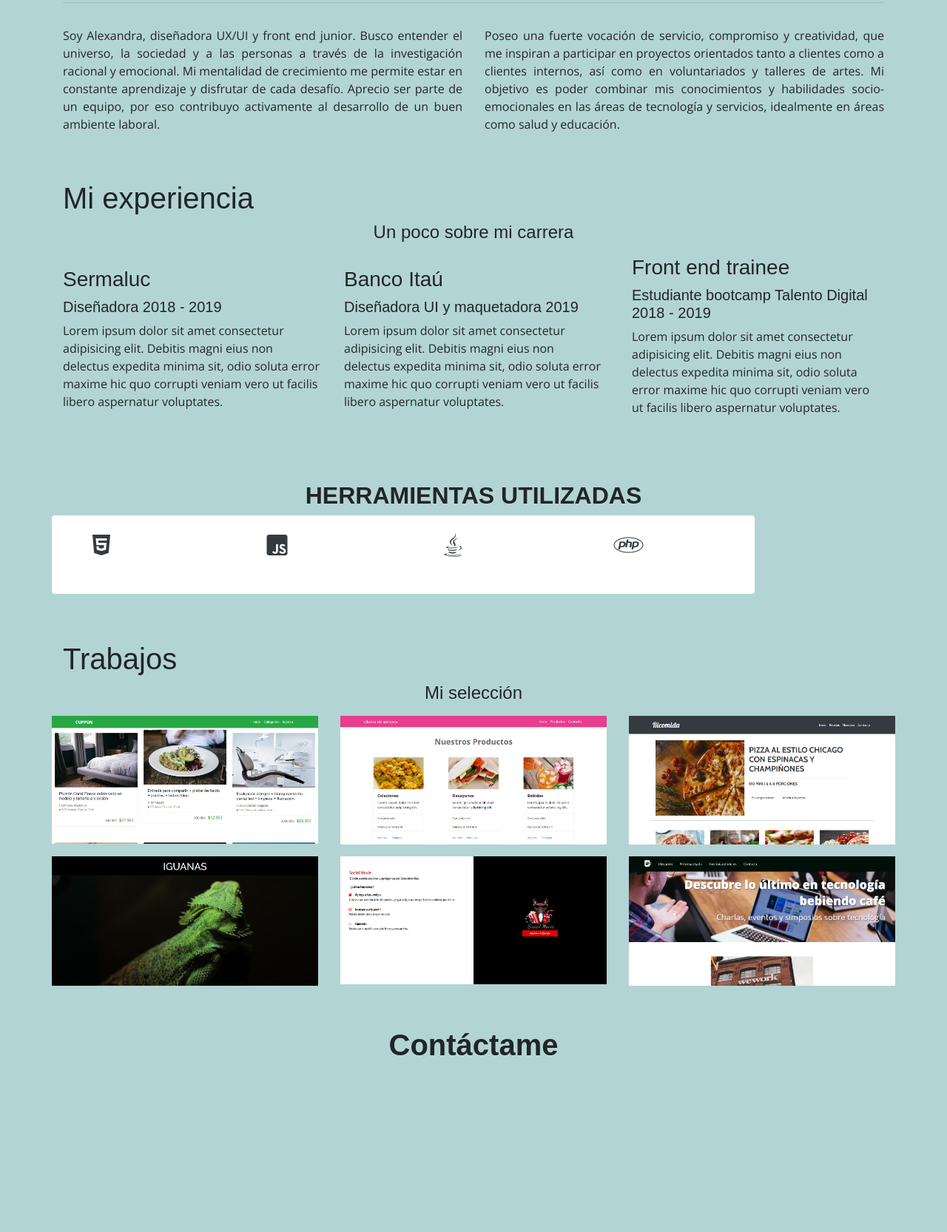
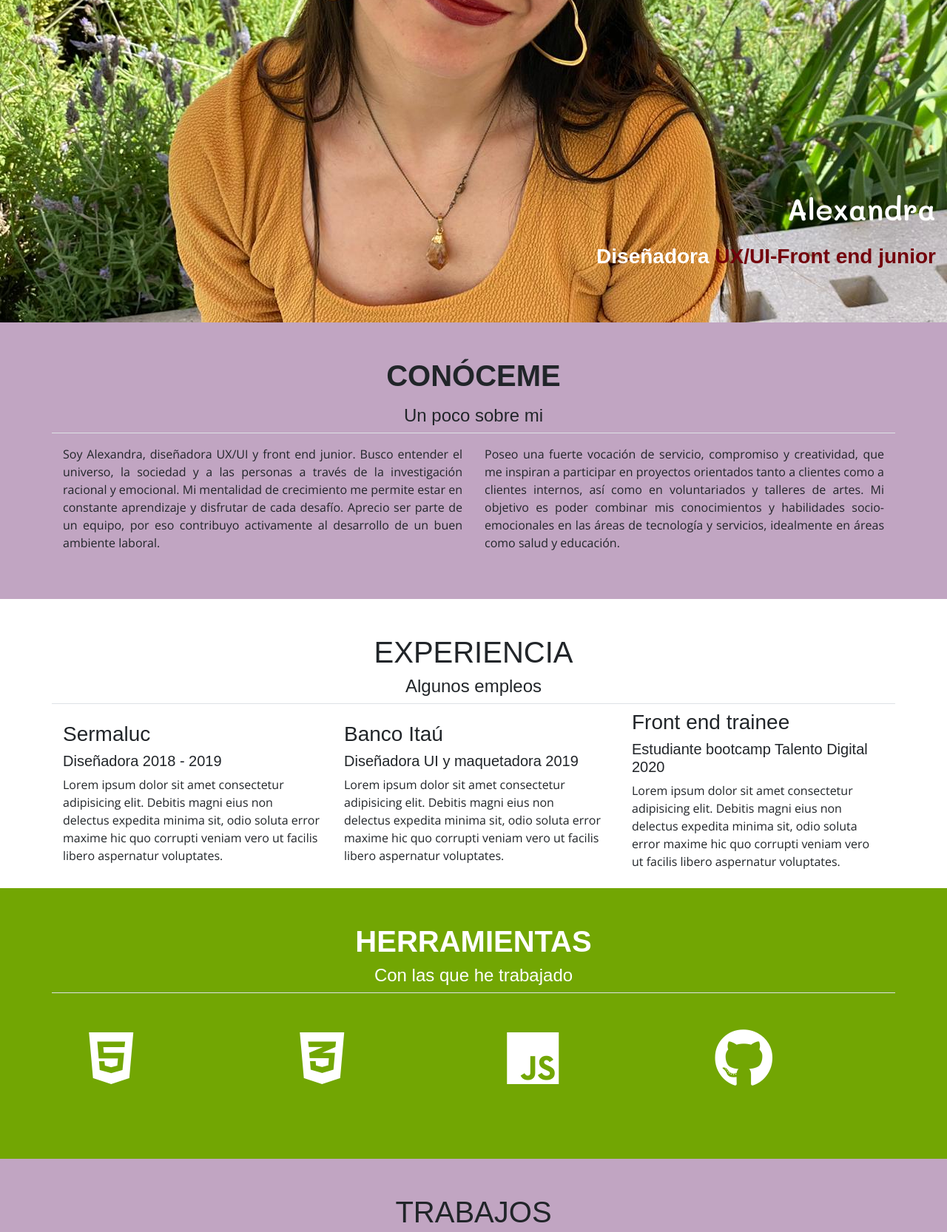
Before and after one commit to alexandraalvarez/Portfolio, a plain HTML site: page index.html in a window 1280 px wide. Shown: the part 424-2090 px from the top of the page at 74% size. Drawn offline with nearby package versions, Linux system fonts and the light colour scheme; a script that the page names is missing; a web font is replaced by a local one.

Commit message:
estilos versión escritorio listos, falta revisar mobile

```diff
--- a/assets/css/styles.css
+++ b/assets/css/styles.css
@@ -4,20 +4,55 @@
 
 /*
 colores:
-#B3D4D4 lavanda pálido /// #C1A5C2 lavanda original canva intermedio /// #BA7FC2 lavanda actual canva intenso
-#73020C rojo lentes /// #C2A422 vestido mostaza ///  #72A603 verde hojitas soleadas
-/// #BF8975 rosa grisáceo*/
+#C1A5C2 lavanda original canva intermedio /// #BA7FC2 lavanda actual canva intenso /// #BF8975 rosa grisáceo
+#73020C rojo lentes /// #C2A422 vestido mostaza ///  #72A603 verde hojitas soleadas*/
 
+/*estilos generales*/
+html {
+    scroll-behavior: smooth;
+}
 body {
     font-family: 'Open Sans', sans-serif;
-    background-color: #B3D4D4;
+    background-color: #C1A5C2;
 }
 h1, h2, h3, h4, h5 {
     font-family: 'Imprima', sans-serif;
 }
+/*estilos nav*/
+nav {
+    background-color: #73020C;
+    font-family: 'Imprima', sans-serif;
+}
 .logo {
     font-family: 'Mali', cursive;
+    font-size: 2.5em;
 }
-#divKnowMe {
+/*estilos header*/
+#headerKnowMe {
     background-image: url(/assets/img/perfil-1.jpg);
+    background-repeat: no-repeat;
+    background-size: cover;
+    background-position: center;
+    height: 48em;
+    margin-top: 5.75em;
 }
+.spanHeadColor {
+    color: #73020C;
+}
+/*estilos mi experiencia*/
+#myExper {
+    background-color: #FFFFFF;
+}
+/*estilos herramientas*/
+#tools {
+    background-color: #72A603;
+}
+/*estilos contáctame*/
+#contactMe {
+    background-color: #FFFFFF;
+}
+/*estilos footer*/
+footer {
+    background-color: #73020C;
+    font-family: 'Imprima', sans-serif;
+}
--- a/index.html
+++ b/index.html
@@ -14,37 +14,36 @@
     <title>Alexandra</title>
 </head>
 <body>
+
     <nav class="navbar navbar-expand-lg navbar-dark fixed-top text-white mb-2">
         <div class="container">
-            <a class="navbar-brand" href="#">
-
-            </a>
+            <h1 class="navbar-brand logo">Alexandra</h1>
             <button class="navbar-toggler " type="button" data-toggle="collapse" data-target="#navbarNavAltMarkup"
                 aria-controls="navbarNavAltMarkup" aria-expanded="false" aria-label="Toggle navigation">
                 <span class="navbar-toggler-icon"></span>
             </button>
             <div class="collapse navbar-collapse" id="navbarNavAltMarkup">
                 <ul class="navbar-nav ml-auto">
-                    <li class="nav-item nav-link active" href="#">Conóceme<span class="sr-only">(current)</span></li>
-                    <li><a class="nav-item nav-link active" href="#">Mi experiencia</a></li>
-                    <li><a class="nav-item nav-link active" href="#">Mis trabajo</a></li>
-                    <li><a class="nav-item nav-link active" href="#">Contáctame</a></li>
+                    <li class="nav-item nav-link active" href="#knowMe">Conóceme<span class="sr-only">(current)</span></li>
+                    <li><a class="nav-item nav-link active" href="#myExper">Mi experiencia</a></li>
+                    <li><a class="nav-item nav-link active" href="#myWork">Mis trabajos</a></li>
+                    <li><a class="nav-item nav-link active" href="#contactMe">Contáctame</a></li>
                 </ul>
             </div>
         </div>
     </nav>
 
-    <header class=" text-white d-flex justify-content-end align-items-end text-right py-5 mt-4 ">
-        <div id="divKnowMe" class="container mb-3">
-          <h1 class="titles me display-3 font-weight-bold">Alexandra</h1>
-          <h2 class="titles me ">Diseñadora UX/UI - Front end junior</h2>
+    <header id="headerKnowMe" class="container-fluid d-flex justify-content-end align-items-end text-right text-white py-5">
+        <div  class="mb-3">
+          <h1 class="display-3 font-weight-bold text-white logo">Alexandra</h1>
+          <h3 class="h3HeadColor font-weight-bold text-white mt-4">Diseñadora <span class="spanHeadColor">UX/UI-Front end junior</span> </h3>
         </div>
     </header>
 
-    <section  class="container text-center my-5 d-none d-sm-block">
-        <h2 class="titles font-weight-bold display-3 my-3">Sobre mí</h2>
-        <hr>
-        <div class="row">
+    <section id="knowMe" class="container text-center my-5 d-none d-sm-block">
+        <h1 class="titles font-weight-bold my-3">CONÓCEME</h1>
+        <h4>Un poco sobre mi</h4>
+        <div class="row border-top">
           <div class="col-md-6">
             <p class="my-3 text-justify">Soy Alexandra, diseñadora UX/UI y front end junior. Busco entender el universo, la sociedad y a las
                 personas a través de la investigación racional y emocional. Mi mentalidad de crecimiento me permite estar en constante
@@ -62,15 +61,13 @@
         </div>
     </section>
 
-    <section id="exp">
+    <section id="myExper">
         <div class="container">
-          <div class="row mt-5">
-            <div class="col">
-            <h1 class="title">Mi experiencia</h1>
-            <h4 class="text-center">Un poco sobre mi carrera</h4>
-          </div>
-        </div>
         <div class="row">
+            <div class="col xs-12 col-sm-12 col-md-12 text-center border-bottom mt-5">
+                <h1>EXPERIENCIA</h1>
+                <h4>Algunos empleos</h4>
+              </div>
           <div class="col-xs-12 col-sm-12 col-md-4 pt-4 py-2">
             <h3 class="exp-title">Sermaluc</h3>
             <h5>Diseñadora 2018 - 2019</h5>
@@ -87,7 +84,7 @@
           </div>
           <div class="col-xs-12 col-sm-12 col-md-4 px-4 py-2">
             <h3 class="exp-title">Front end trainee</h3>
-            <h5>Estudiante bootcamp Talento Digital 2018 - 2019</h5>
+            <h5>Estudiante bootcamp Talento Digital 2020</h5>
             <p>Lorem ipsum dolor sit amet consectetur adipisicing elit. Debitis magni eius non
                 delectus expedita minima sit, odio soluta error maxime hic quo corrupti veniam vero ut facilis
                 libero aspernatur voluptates.</p>
@@ -96,54 +93,46 @@
       </div>
     </section>
 
-    <section>
-        <div class="container d-none d-md-block my-5 py-3">
+    <section id="tools" class="py-5">
+        <div class="container d-none d-md-block text-white">
             <div class="row">
-
-                <div class="col-12 text-center">
-                    <h2 class="font-weight-bold titles">HERRAMIENTAS UTILIZADAS</h2>
+                <div class="col-12 text-center border-bottom">
+                    <h1 class="font-weight-bold">HERRAMIENTAS</h1>
+                    <h4>Con las que he trabajado</h4>
                 </div>
-
-                <div class="col-10 bg-white text-dark rounded pt-4 pb-5">
+                <div class="col-12 rounded pt-5 pb-5">
                     <div id="blogCarousel" class="carousel slide" data-ride="carousel">
-
-                        <ol class="carousel-indicators">
-                            <li data-target="#blogCarousel" data-slide-to="0" class="active"></li>
-                            <li data-target="#blogCarousel" data-slide-to="1"></li>
-                        </ol>
-
                         <div class="carousel-inner">
-
                             <div class="carousel-item active text-center">
                                <div class="row">
                                     <div class="col-3">
-                                        <i class="fab fa-html5 fa-2x" data-container="body" data-toggle="popover" data-trigger="hover" data-placement="bottom" data-content="HTML5"></i>
+                                        <i class="fab fa-html5 fa-5x" data-container="body" data-toggle="popover" data-trigger="hover" data-placement="bottom" data-content="HTML5"></i>
                                     </div>
                                     <div class="col-3">
-                                        <i class="fab fa-js-square fa-2x" data-container="body" data-toggle="popover" data-trigger="hover" data-placement="bottom" data-content="JavaScript"></i>
+                                        <i class="fab fa-css3-alt fa-5x" data-container="body" data-toggle="popover" data-trigger="hover" data-placement="bottom" data-content="CSS3"></i>
                                     </div>
                                     <div class="col-3">
-                                        <i class="fab fa-java fa-2x" data-container="body" data-toggle="popover" data-trigger="hover" data-placement="bottom" data-content="Java"></i>
+                                        <i class="fab fa-js fa-5x" data-container="body" data-toggle="popover" data-trigger="hover" data-placement="bottom" data-content="JavaScript"></i>
                                     </div>
+
                                     <div class="col-3">
-                                        <i class="fab fa-php fa-2x" data-container="body" data-toggle="popover" data-trigger="hover" data-placement="bottom" data-content="PHP"></i>
+                                        <i class="fab fa-github fa-5x" data-container="body" data-toggle="popover" data-trigger="hover" data-placement="bottom" data-content="PHP"></i>
                                     </div>
                                 </div>
                             </div>
-
                             <div class="carousel-item text-center">
                                 <div class="row">
                                     <div class="col-3">
-                                        <i class="fab fa-laravel fa-2x" data-container="body" data-toggle="popover" data-trigger="hover" data-placement="bottom" data-content="Laravel"></i>
+                                        <i class="fab fa-invision fa-5x" data-container="body" data-toggle="popover" data-trigger="hover" data-placement="bottom" data-content="Invision"></i>
                                     </div>
                                     <div class="col-3">
-                                        <i class="fas fa-database fa-2x" data-container="body" data-toggle="popover" data-trigger="hover" data-placement="bottom" data-content="SQL"></i>
+                                        <i class="fab fa-sketch fa-5x" data-container="body" data-toggle="popover" data-trigger="hover" data-placement="bottom" data-content="Sketch"></i>
                                     </div>
                                     <div class="col-3">
-                                        <i class="fab fa-css3-alt fa-2x" data-container="body" data-toggle="popover" data-trigger="hover" data-placement="bottom" data-content="CSS"></i>
+                                        <i class="fab fa-sass fa-5x" data-container="body" data-toggle="popover" data-trigger="hover" data-placement="bottom" data-content="Sass"></i>
                                     </div>
                                     <div class="col-3">
-                                        <i class="fab fa-sass fa-2x" data-container="body" data-toggle="popover" data-trigger="hover" data-placement="bottom" data-content="Sass"></i>
+                                        <i class="fab fa-vuejs fa-5x" data-container="body" data-toggle="popover" data-trigger="hover" data-placement="bottom" data-content="Vue"></i>
                                     </div>
                                 </div>
                             </div>
@@ -154,30 +143,29 @@
         </div>
     </section>
 
-    <section id="work">
+    <section id="myWork">
         <div class="container">
-          <div class="row mt-5">
-            <div class="col">
-              <h1 class="title">Trabajos</h1>
-              <h4 class="text-center">Mi selección</h4>
-            </div>
-            <div class="row">
-                <div class="col-xs-12 col-sm-12 col-md-4">
+            <div class="row mt-5">
+                <div class="col-xs-12 col-sm-12 col-md-12 text-center border-bottom">
+                    <h1>TRABAJOS</h1>
+                    <h4>Mi selección</h4>
+                  </div>
+                <div class="col-xs-12 col-sm-12 col-md-4 pt-3">
                     <img src="assets/img/cuppon.png" class="img-fluid py-2 mx-auto d-block" alt=""><a href="https://alexandraalvarez.github.io/cuppon/"></a>
                 </div>
-                <div class="col-xs-12 col-sm-12 col-md-4">
+                <div class="col-xs-12 col-sm-12 col-md-4 pt-3">
                     <img src="assets/img/suricata-comidas.png" class="img-fluid py-2 mx-auto d-block" alt=""><a href="https://alexandraalvarez.github.io/suricata/"></a>
                 </div>
-                <div class="col-xs-12 col-sm-12 col-md-4">
+                <div class="col-xs-12 col-sm-12 col-md-4 pt-3">
                     <img src="assets/img/ricomida.png" class="img-fluid py-2 mx-auto d-block" alt=""><a href="https://alexandraalvarez.github.io/ricomida/"></a>
                 </div>
-                <div class="col-xs-12 col-sm-12 col-md-4">
+                <div class="col-xs-12 col-sm-12 col-md-4 pb-5">
                     <img src="assets/img/iguanas.png" class="img-fluid py-2 mx-auto d-block" alt=""><a href="https://alexandraalvarez.github.io/iguana-page/"></a>
                 </div>
-                <div class="col-xs-12 col-sm-12 col-md-4">
+                <div class="col-xs-12 col-sm-12 col-md-4 pb-5">
                     <img src="assets/img/social-movie.png" class="img-fluid py-2 mx-auto d-block" alt=""><a href=" https://alexandraalvarez.github.io/social-movie/"></a>
                 </div>
-                <div class="col-xs-12 col-sm-12 col-md-4">
+                <div class="col-xs-12 col-sm-12 col-md-4 pb-5">
                     <img src="assets/img/meet-coffee.png" class="img-fluid py-2 mx-auto d-block" alt=""><a href="https://alexandraalvarez.github.io/meet-coffee/"></a>
                 </div>
             </div>
@@ -185,7 +173,7 @@
         </div>
       </section>
 
-      <section class="py-5">
+      <section id="contactMe" class="py-5">
         <div class="container-fluid contacto-fondo">
             <div class="row">
                 <div class="col-md-12 text-center">
@@ -218,20 +206,15 @@
         </div>
     </section>
 
-    <footer class="bg-purple py-4 text-center">
+    <footer class="text-center py-4">
         <div class="iconos d-inline px-3">
             <a class="text-white" href="https://github.com/alexandraalvarez">
-                <i data-toggle="tooltip" data-placement="bottom" title="Github" class=" fab fa-github-alt"></i>
+                <i class=" fab fa-github-alt fa-3x" data-toggle="tooltip" data-placement="bottom" title="Github"></i>
             </a>
         </div>
         <div class="iconos d-inline px-3">
             <a class="text-white" href="https://www.linkedin.com/in/alexandra-mabel-alvarez-alday">
-                <i data-toggle="tooltip" data-placement="bottom" title="LinkedIN" class="fab fa-linkedin"></i>
-            </a>
-        </div>
-        <div class="iconos d-inline px-3">
-            <a class="text-white " href="">
-                <i data-toggle="tooltip" data-placement="bottom" title="Correo" class="far fa-envelope"></i>
+                <i class="fab fa-linkedin fa-3x" data-toggle="tooltip" data-placement="bottom" title="LinkedIN"></i>
             </a>
         </div>
     </footer>
```
